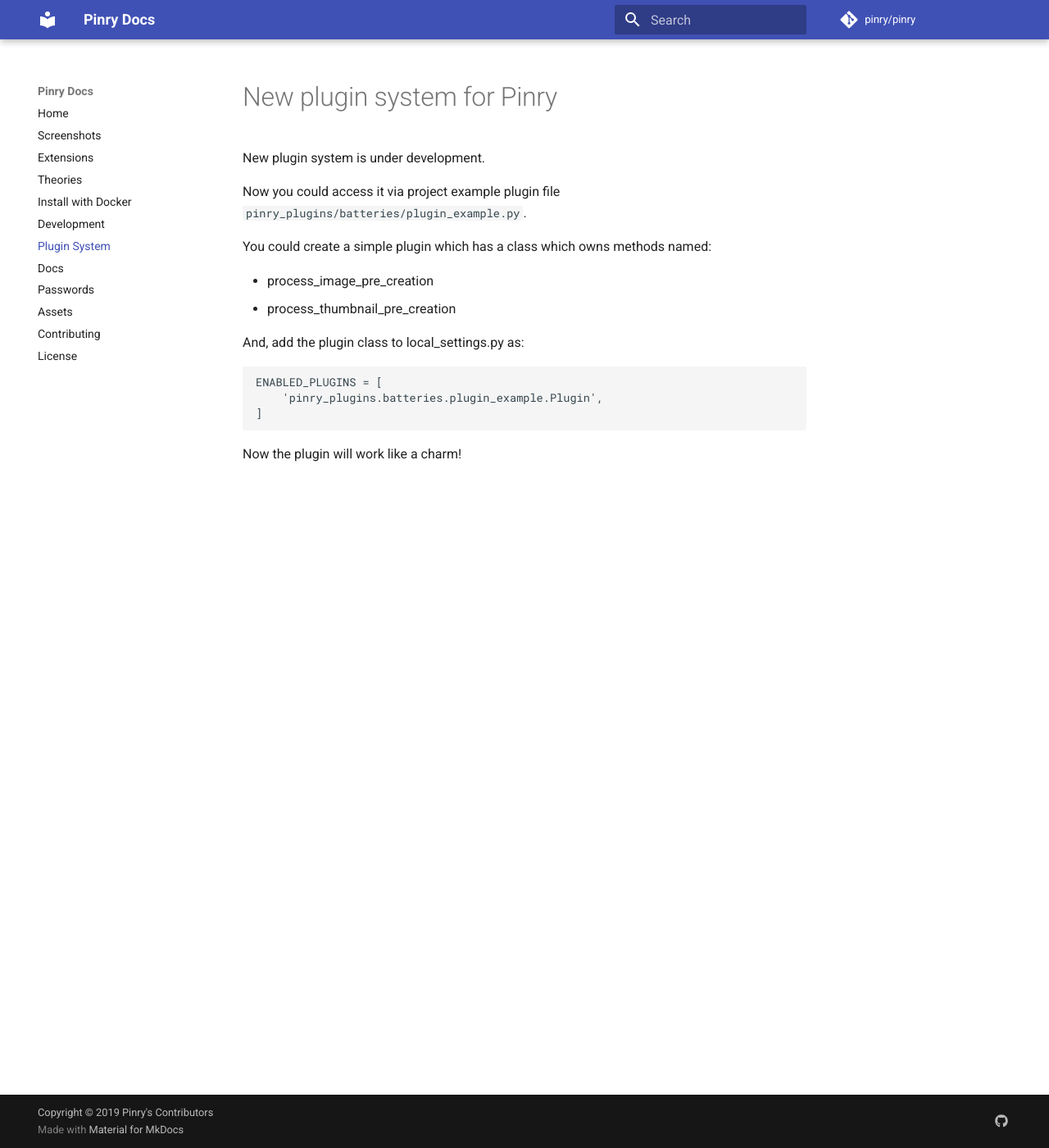
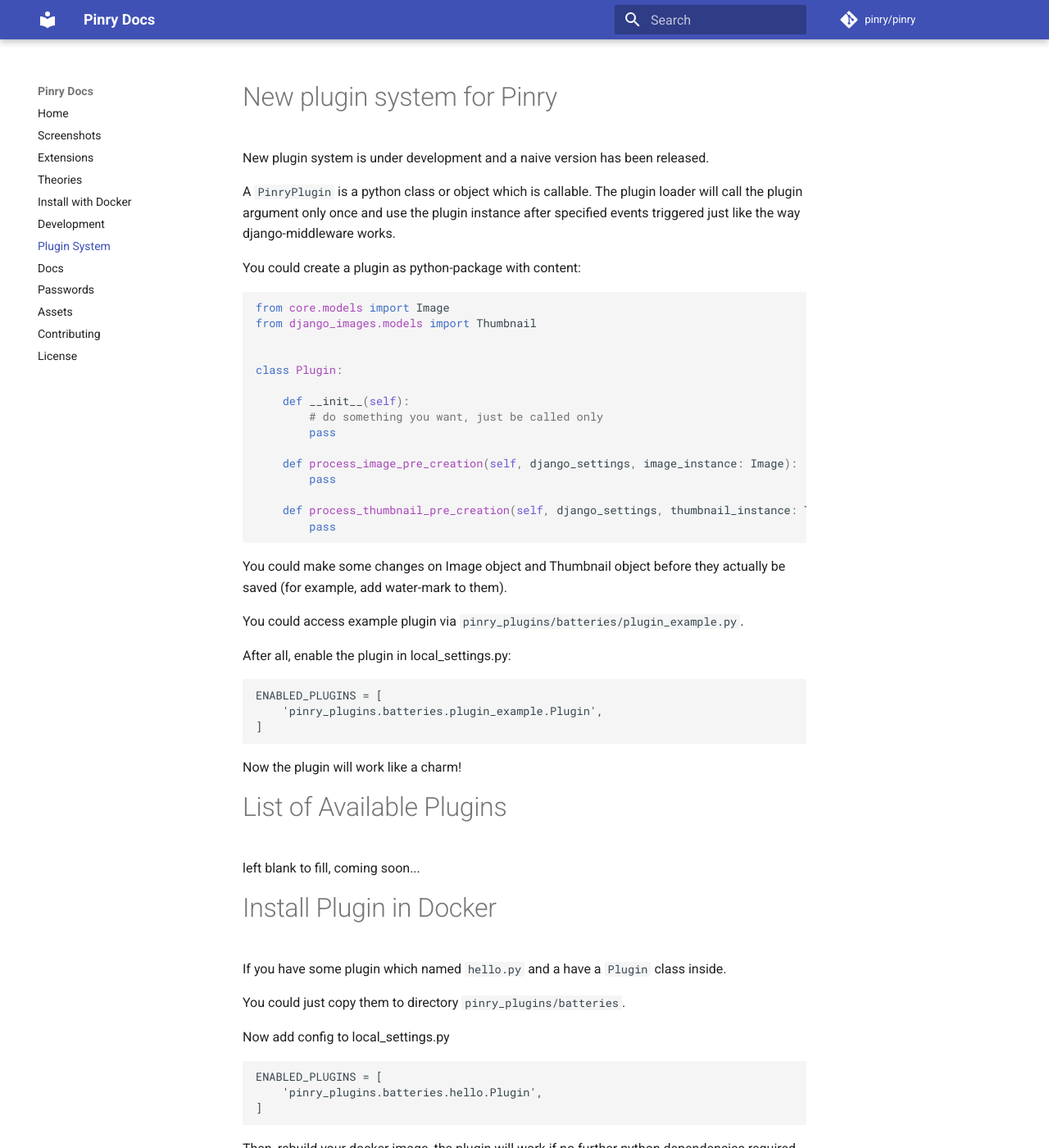
Before and after one commit to pinry/pinry, an MkDocs documentation site: the page built from docs/src/plugin-system.md, in a window 1280 px wide and 1400 px high. Shown: the whole window at 82% size. Built offline with MkDocs 1.6.1 and Material for MkDocs 9.7.7, drawn with Linux system fonts in a browser that asks for light colours; comment, search, counter and statistics services are not loaded; some of the changed text lies outside the part shown.

Commit message:
Doc: Add docker and development how to for plugins

````diff
--- a/docs/src/plugin-system.md
+++ b/docs/src/plugin-system.md
@@ -1,15 +1,39 @@
 # New plugin system for Pinry
 
-New plugin system is under development.
+New plugin system is under development and a naive version has been released.
 
-Now you could access it via project example plugin file `pinry_plugins/batteries/plugin_example.py`.
+A `PinryPlugin` is a python class or object which is callable.
+The plugin loader will call the plugin argument only once and use the plugin
+instance after specified events triggered just like the way django-middleware works.
 
-You could create a simple plugin which has a class which owns methods named:
+You could create a plugin as python-package with content:
 
-+ process_image_pre_creation
-+ process_thumbnail_pre_creation
+```
+from core.models import Image
+from django_images.models import Thumbnail
 
-And, add the plugin class to local_settings.py as:
+
+class Plugin:
+
+    def __init__(self):
+        # do something you want, just be called only
+        pass
+
+    def process_image_pre_creation(self, django_settings, image_instance: Image):
+        pass
+
+    def process_thumbnail_pre_creation(self, django_settings, thumbnail_instance: Thumbnail):
+        pass
+
+```
+
+
+You could make some changes on Image object and Thumbnail object
+before they actually be saved (for example, add water-mark to them).
+
+You could access example plugin via `pinry_plugins/batteries/plugin_example.py`.
+
+After all, enable the plugin in local_settings.py:
 
 ```
 ENABLED_PLUGINS = [
@@ -18,3 +42,24 @@
 ```
 
 Now the plugin will work like a charm!
+
+# List of Available Plugins
+
+left blank to fill, coming soon...
+
+
+# Install Plugin in Docker
+If you have some plugin which named `hello.py` and a have a `Plugin` class inside.
+
+You could just copy them to directory `pinry_plugins/batteries`.
+
+Now add config to local_settings.py
+
+```
+ENABLED_PLUGINS = [
+    'pinry_plugins.batteries.hello.Plugin',
+]
+```
+
+Then, rebuild your docker image, the plugin will work
+if no further python dependencies required.
````
